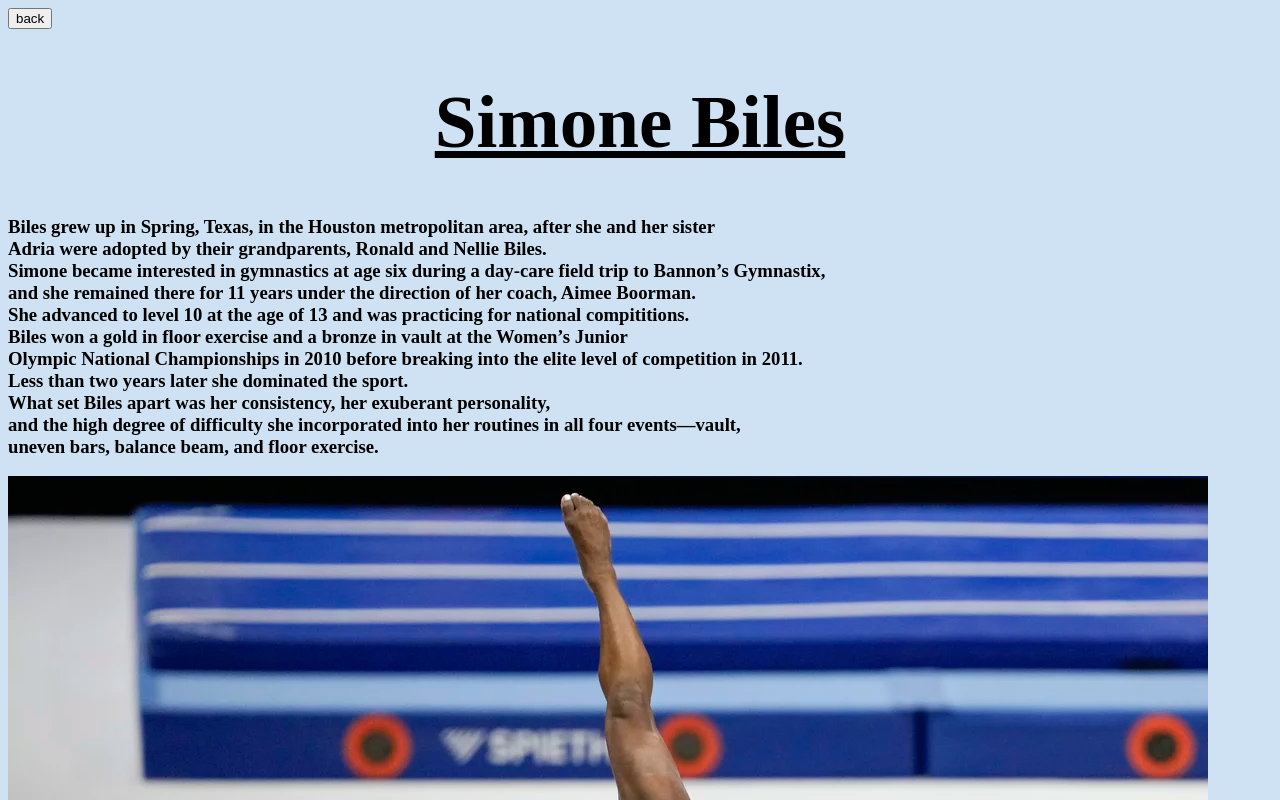
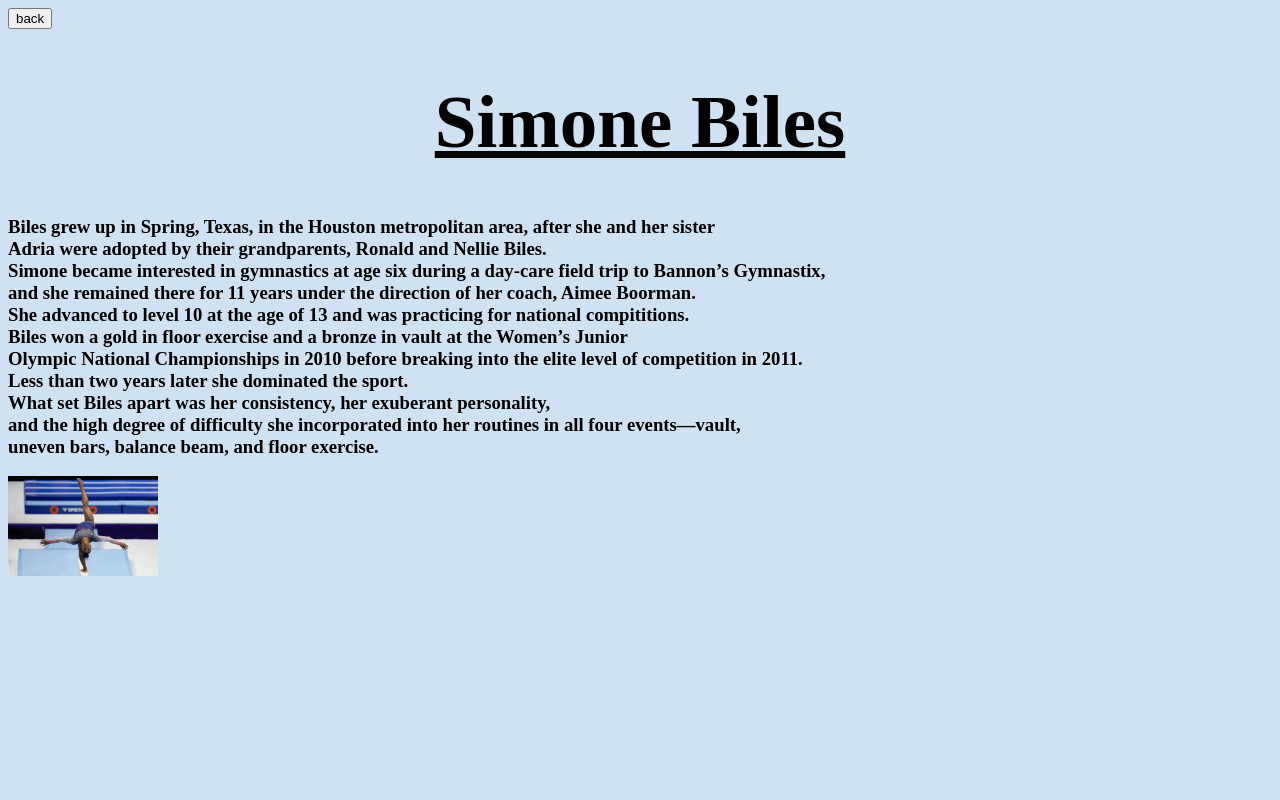
Before and after one commit to da9722/Mysite, a plain HTML site: page p2.html in a window 1280 px wide. Shown: the top 800 px of the page. Drawn offline with Linux system fonts and the light colour scheme.

Commit message:
Update p2.html

```diff
--- a/p2.html
+++ b/p2.html
@@ -22,5 +22,5 @@
           Less than two years later she dominated the sport.<br>      What set Biles apart was her consistency, her exuberant personality,<br>
            and the high degree of difficulty she incorporated into her routines in all four events—vault,<br>
            uneven bars, balance beam, and floor exercise.</h3></p>
-     <img  src="Simonebiles1.jpg" />
+     <img width=150 src="Simonebiles1.jpg" />
 </html>
```
